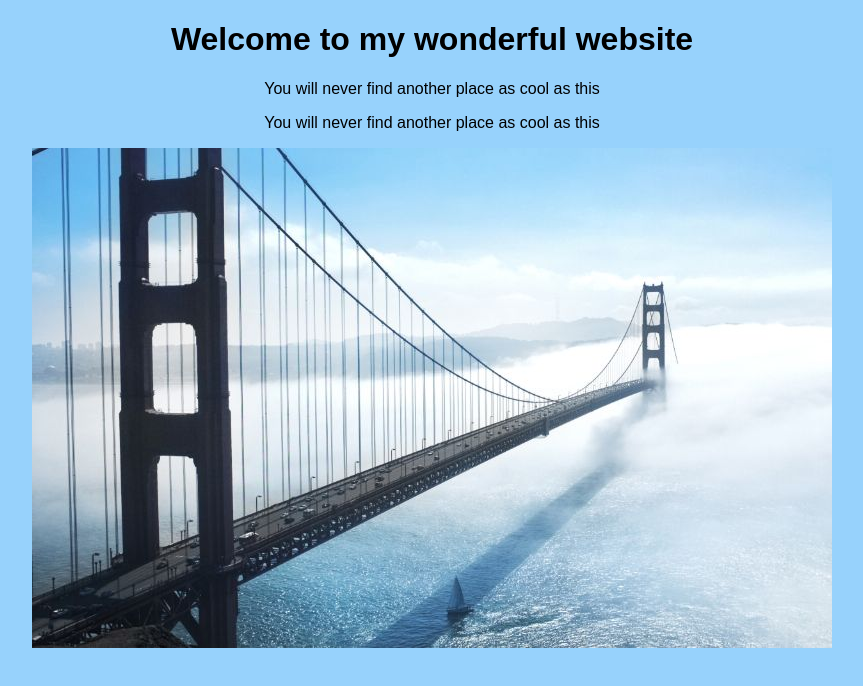
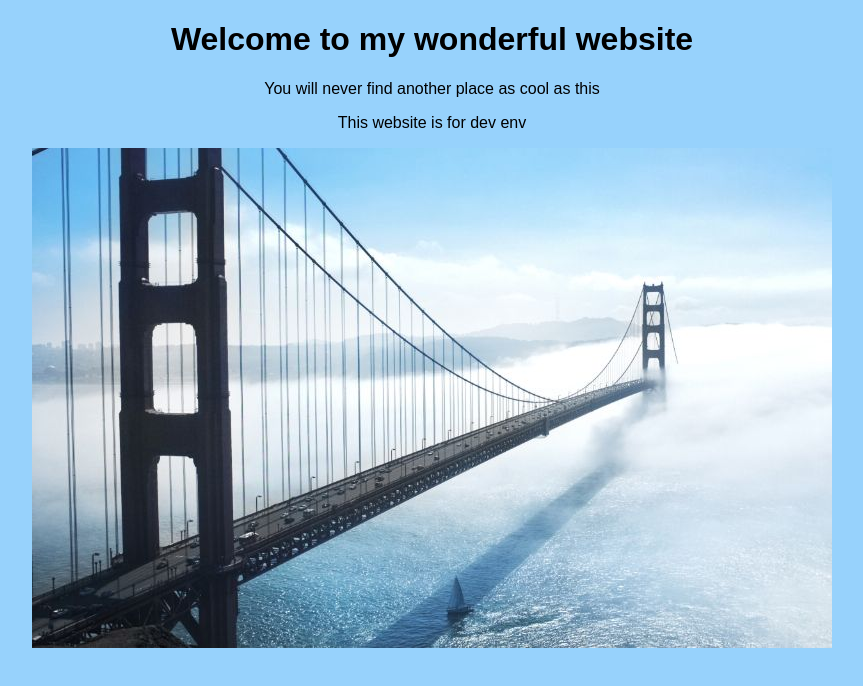
Before and after one commit to sachinambhore/new-web-site, a plain HTML site: page index.html in a window 1280 px wide. Shown: the whole page, without its empty margins (208-1071 px from the left). Drawn offline with Linux system fonts and the light colour scheme.

Commit message:
Update index.html

```diff
--- a/index.html
+++ b/index.html
@@ -8,7 +8,7 @@
     <body>
         <h1>Welcome to my wonderful website</h1>
         <p>You will never find another place as cool as this</p>
-        <p>You will never find another place as cool as this</p>
+        <p>This website is for dev env</p>
         <p><img src="img/bridge.jpg" alt="A nice picture of The Bridge"/></p>
     </body>
 </html>
```
